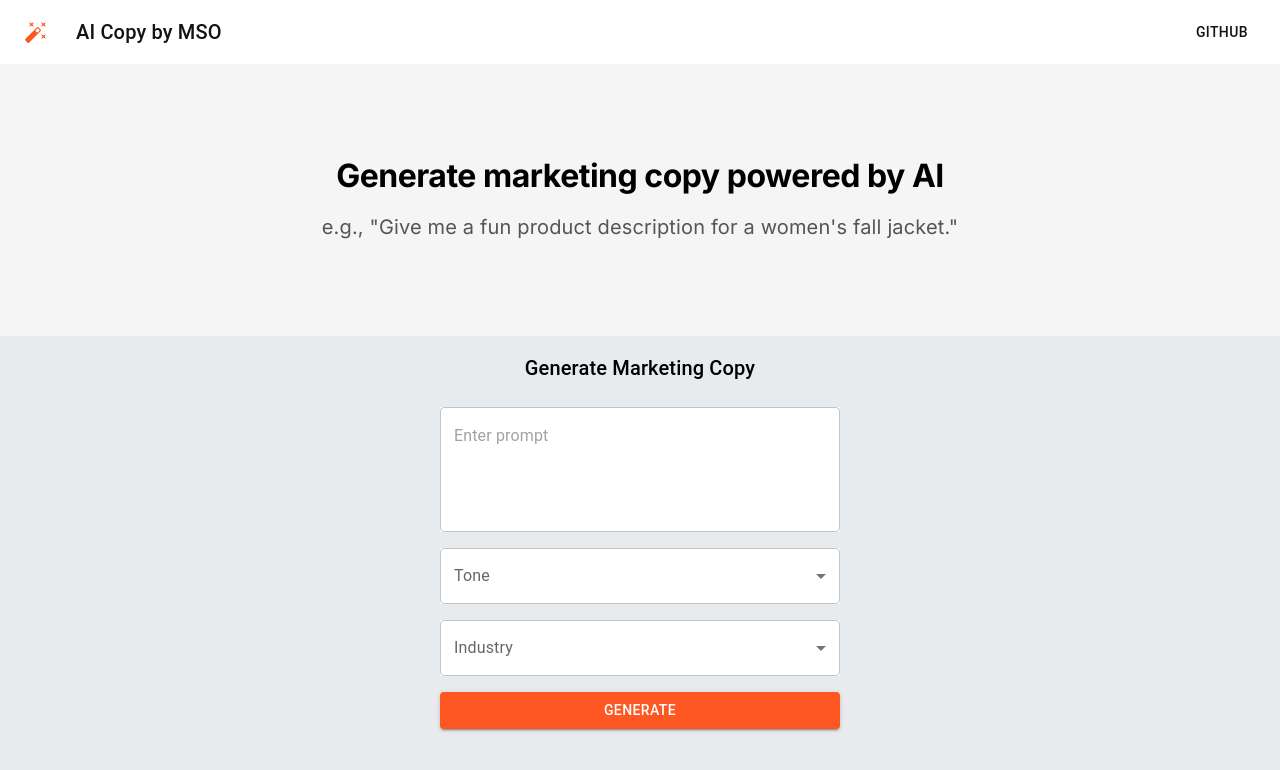
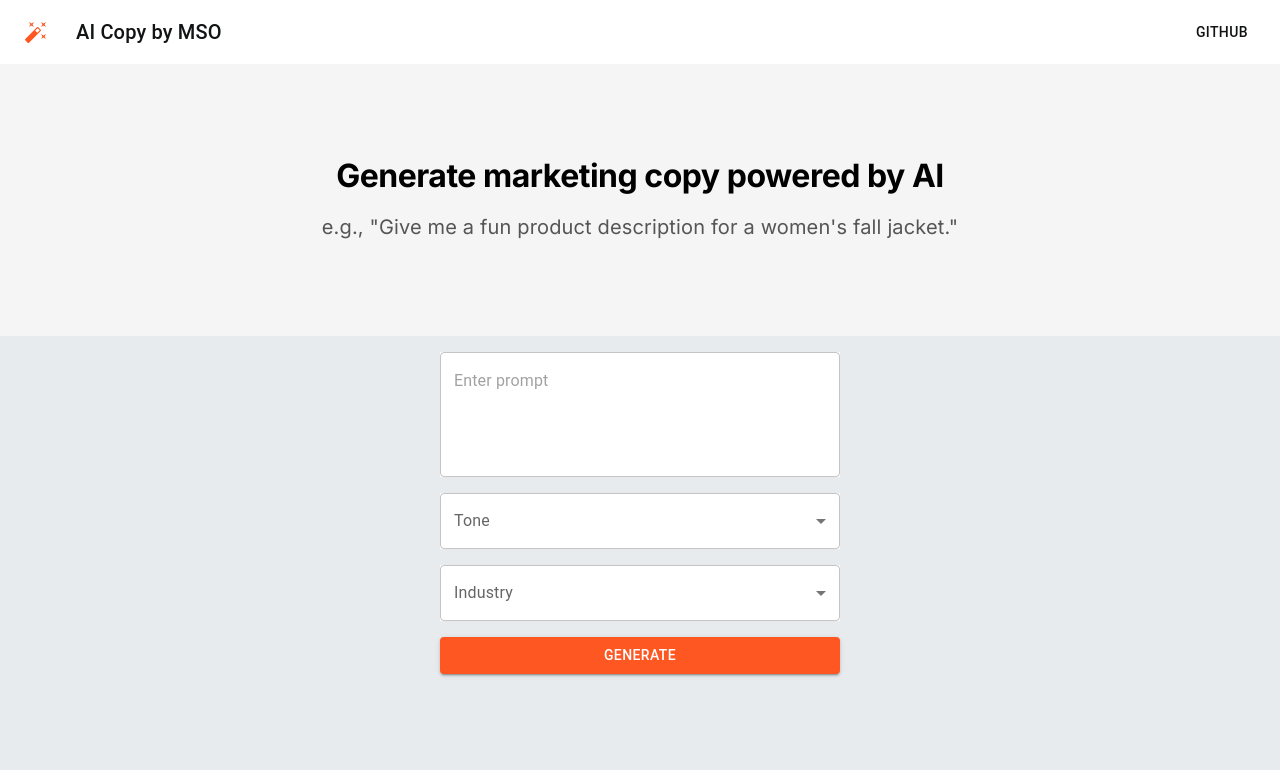
Before and after one commit to markohanesian/ai-copy-mso, a React (Create React App) app in the folder frontend/: page / in a window 1280 px wide. Shown: the top 770 px of the page. Built offline with nearby package versions, Linux system fonts and the light colour scheme.

Commit message:
Remove redundant text in copy generator

```diff
--- a/frontend/src/components/CopyGenerator.js
+++ b/frontend/src/components/CopyGenerator.js
@@ -50,10 +50,6 @@ const CopyGenerator = () => {
                 margin: 'auto',
             }}
         >
-            <Typography variant="h6" component="h2" gutterBottom>
-                Generate Marketing Copy
-            </Typography>
-
             <TextField
                 multiline
                 rows={4}
```
